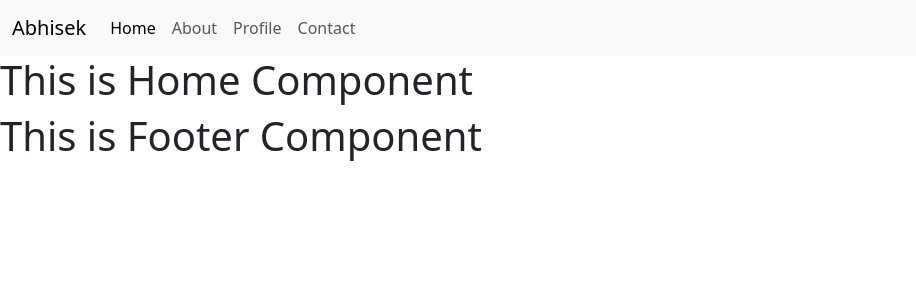
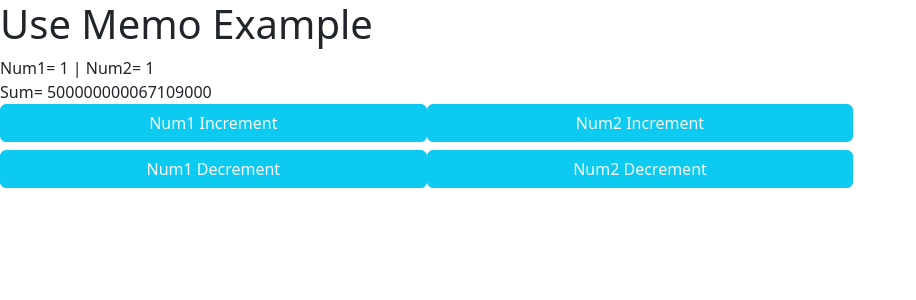
Before and after one commit to 2249abhi/react, a React (Create React App) app in the folder first/: page / in a window 1280 px wide. Shown: the top 300 px of the page, without its empty margins (0-916 px from the left). Built offline with nearby package versions, Linux system fonts and the light colour scheme.

Commit message:
added useEffect, useMemo Example

```diff
--- /dev/null
+++ b/first/src/FunctionalComponent/HooksExample/UseEffectHookExample.jsx
@@ -0,0 +1,31 @@
+import React, { useEffect, useState } from 'react'
+
+export default function UseEffectHookExample() {
+
+    let [num1, setNum1] = useState(1)
+    let [num2, setNum2] = useState(1)
+
+    useEffect(()=>{
+        console.log('setup function is called');
+
+    },[num1])
+  return (
+    <>
+        <h1>Use Effect Example</h1>
+        <div>Num1= {num1} | Num2= {num2}</div>
+        <div className='row'>
+            <div className='col-md-12'>
+                <button className='col-md-4 btn btn-info text-light' onClick={()=>setNum1(num1+1)} >Num1 Increment</button>
+                <button className='col-md-4  btn btn-info text-light' onClick={()=>setNum2(num2+2)} >Num2 Increment</button>
+            </div>
+        </div>
+        <div className='row mt-2'>
+            <div className='col-md-12'>
+                <button className='col-md-4 btn btn-info text-light' onClick={()=>setNum1(num1-1)} >Num1 Decrement</button>
+                <button className='col-md-4  btn btn-info text-light' onClick={()=>setNum2(num2-1)} >Num2 Decrement</button>
+            </div>
+        </div>
+
+    </>
+  )
+}
--- /dev/null
+++ b/first/src/FunctionalComponent/HooksExample/UseMemoHookExample.jsx
@@ -0,0 +1,39 @@
+import React,{ useMemo, useState} from 'react'
+
+function calculate(num) {
+
+    let sum = 0;
+    for(let i=0;i<=1000000000;i++) {
+        sum = sum+i;
+    }
+    return sum;
+}
+
+export default function UseMemoHookExample() {
+
+    let [num1, setNum1] = useState(1)
+    let [num2, setNum2] = useState(1)
+    // let sum = calculate(num2)
+    let sum = useMemo(()=>calculate(num2),[num2])
+
+  return (
+    <>
+        <h1>Use Memo Example</h1>
+        <div>Num1= {num1} | Num2= {num2}</div>
+        <div>Sum= {sum}</div>
+        <div className='row'>
+            <div className='col-md-12'>
+                <button className='col-md-4 btn btn-info text-light' onClick={()=>setNum1(num1+1)} >Num1 Increment</button>
+                <button className='col-md-4  btn btn-info text-light' onClick={()=>setNum2(num2+1)} >Num2 Increment</button>
+            </div>
+        </div>
+        <div className='row mt-2'>
+            <div className='col-md-12'>
+                <button className='col-md-4 btn btn-info text-light' onClick={()=>setNum1(num1-1)} >Num1 Decrement</button>
+                <button className='col-md-4  btn btn-info text-light' onClick={()=>setNum2(num2-1)} >Num2 Decrement</button>
+            </div>
+        </div>
+
+    </>
+  )
+}
--- a/first/src/index.js
+++ b/first/src/index.js
@@ -1,4 +1,22 @@
 import React from "react"
+import ReactDom from "react-dom/client"
+import UseMemoHookExample from "./FunctionalComponent/HooksExample/UseMemoHookExample"
+//import UseEffectHookExample from "./FunctionalComponent/HooksExample/UseEffectHookExample"
+
+
+
+const root = ReactDom.createRoot(document.getElementById('root'))
+
+root.render(
+    <>
+   {/* <UseEffectHookExample /> */}
+   <UseMemoHookExample />
+    </>
+)
+
+
+
+/* import React from "react"
 import ReactDom from "react-dom/client"
 import App from "./FunctionalComponent/RoutingExample/App"
 
@@ -9,7 +27,7 @@ root.render(
     <>
    <App/>
     </>
-)
+) */
 
 /* import React from "react"
 import ReactDom from "react-dom/client"
```
